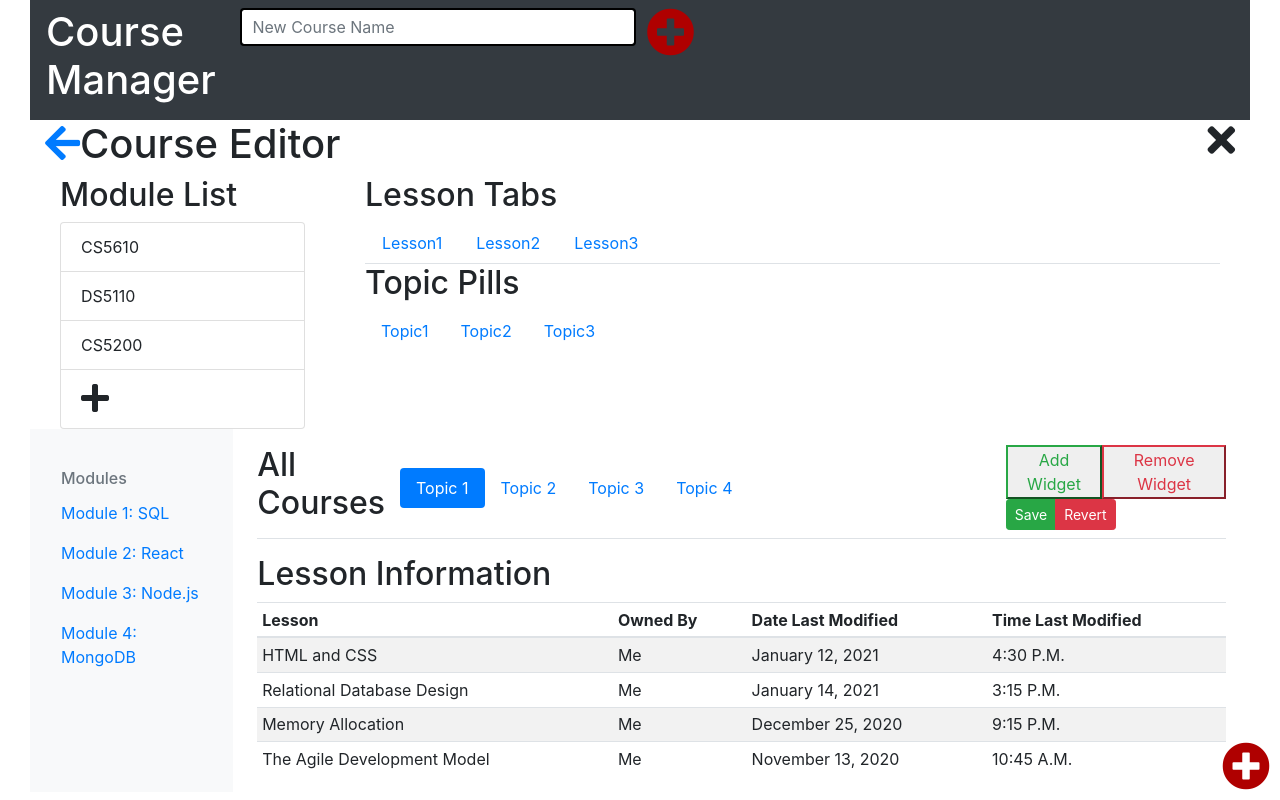
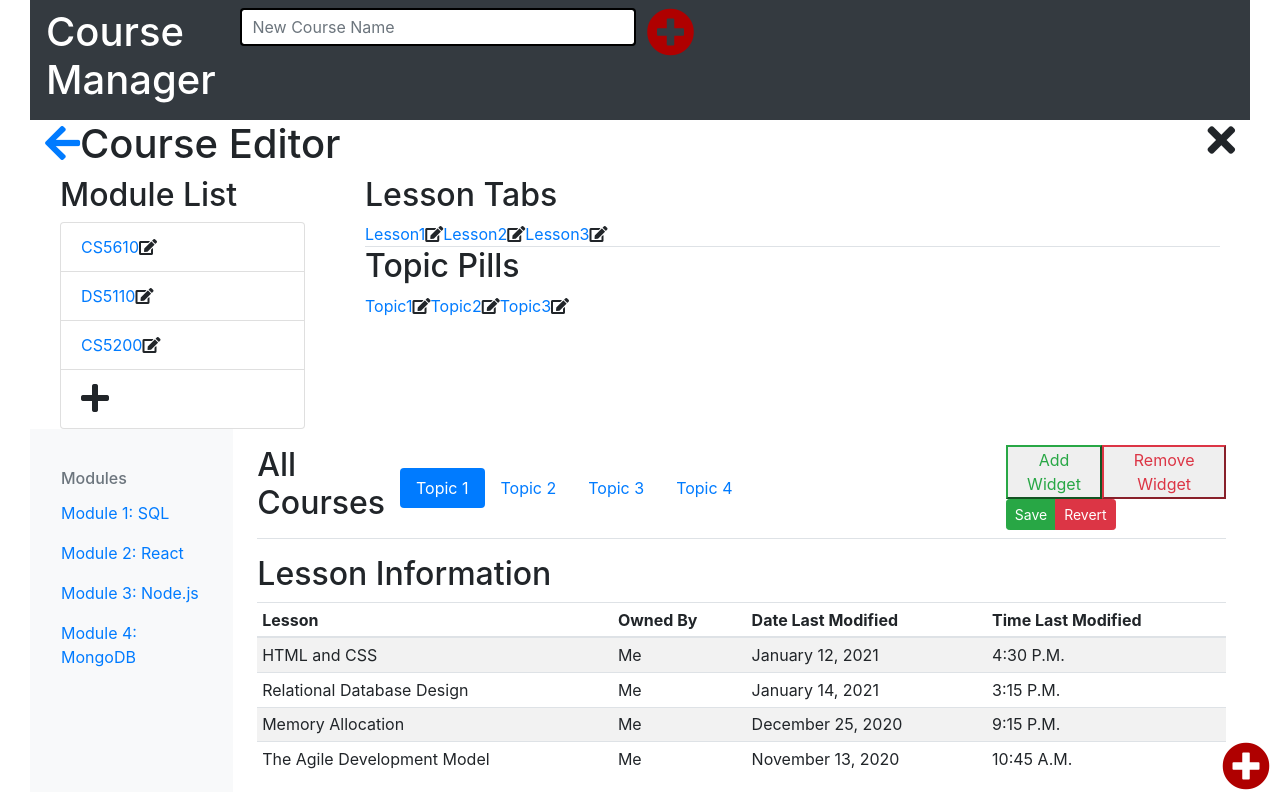
Before and after one commit to salehi-s/wbdv-sp21-sina-salehi-client-react2, a React (Create React App) app: page /courses/editor in a window 1280 px wide. Built offline with nearby package versions, Linux system fonts and the light colour scheme; no server answers.

Commit message:
Write dispatch properties and functions and add corresponding input parameters to Module List, Lesson Tabs, and Topic Pills.  Add Module Service, Lesson Service, and Topic Service (init)

```diff
--- a/src/components/course-editor/lesson-tabs.js
+++ b/src/components/course-editor/lesson-tabs.js
@@ -1,9 +1,14 @@
 import React from 'react'
 import {connect} from 'react-redux'
+import EditableItem from '../editable-item'
 
 const LessonTabs = ({
     lessons = [],
-    createLesson
+    createLesson,
+    findLessonsForModule,
+    findLesson,
+    updateLesson,
+    deleteLesson
 }) =>
     <div className = "container-fluid">
         <h2>Lesson Tabs</h2>
@@ -11,10 +16,7 @@ const LessonTabs = ({
             {
                 lessons.map(lesson =>
                     <li className = "nav-item">
-                        <a className = "nav-link"
-                           href = "#">
-                            {lesson.title}
-                        </a>
+                        <EditableItem item = {lesson}/>
                     </li>
                 )
             }
@@ -30,6 +32,18 @@ const stpm = (state) => ({
 const dtpm = (dispatch) => ({
     createLesson: () => {
         dispatch({type: "CREATE_LESSON"})
+    },
+    findLessonsForModule: () => {
+        dispatch({type: "FIND_LESSONS_FOR_MODULE"})
+    },
+    findLesson: () => {
+        dispatch({type: "FIND_LESSON"})
+    },
+    updateLesson: (newItem) => {
+        dispatch({type: "UPDATE_LESSON"})
+    },
+    deleteLesson: () => {
+        dispatch({type: "DELETE_LESSON"})
     }
 })
 
--- a/src/components/course-editor/module-list.js
+++ b/src/components/course-editor/module-list.js
@@ -1,9 +1,14 @@
 import React from 'react'
 import {connect} from 'react-redux'
+import EditableItem from '../editable-item'
 
 const ModuleList = ({
     modules = [],
-    createModule
+    createModule,
+    findModulesForCourse,
+    findModule,
+    updateModule,
+    deleteModule
 }) =>
     <div className = "container-fluid">
         <h2>Module List</h2>
@@ -11,7 +16,8 @@ const ModuleList = ({
             {
                 modules.map(module =>
                     <li className = "list-group-item">
-                        {module.title}
+                        <EditableItem item = {module}
+                                      updateItem = {updateModule}/>
                     </li>
                 )
             }
@@ -31,6 +37,18 @@ const stpm = (state) => ({
 const dtpm = (dispatch) => ({
     createModule: () => {
         dispatch({type: "CREATE_MODULE"})
+    },
+    findModulesForCourse: () => {
+        dispatch({type: "FIND_MODULES_FOR_COURSE"})
+    },
+    findModule: () => {
+        dispatch({type: "FIND_MODULE"})
+    },
+    updateModule: (newItem) => {
+        dispatch({type: "UPDATE_MODULE"})
+    },
+    deleteModule: () => {
+        dispatch({type: "DELETE_MODULE"})
     }
 })
 
--- a/src/components/course-editor/topic-pills.js
+++ b/src/components/course-editor/topic-pills.js
@@ -1,9 +1,14 @@
 import React from 'react'
 import {connect} from 'react-redux'
+import EditableItem from '../editable-item'
 
 const TopicPills = ({
     topics = [],
-    createTopic
+    createTopic,
+    findTopicsForLesson,
+    findTopic,
+    updateTopic,
+    deleteTopic
 }) =>
     <div className = "container-fluid">
         <h2>Topic Pills</h2>
@@ -11,10 +16,7 @@ const TopicPills = ({
             {
                 topics.map(topic =>
                     <li className = "nav-item">
-                        <a className = "nav-link"
-                           href = "#">
-                            {topic.title}
-                        </a>
+                        <EditableItem item = {topic}/>
                     </li>
                 )
             }
@@ -30,6 +32,18 @@ const stpm = (state) => ({
 const dtpm = (dispatch) => ({
     createTopic: () => {
         dispatch({type: "CREATE_TOPIC"})
+    },
+    findTopicsForLesson: () => {
+        dispatch({type: "FIND_TOPICS_FOR_LESSON"})
+    },
+    findTopic: () => {
+        dispatch({type: "FIND_TOPIC"})
+    },
+    updateTopic: (newItem) => {
+        dispatch({type: "UPDATE_TOPIC"})
+    },
+    deleteTopic: () => {
+        dispatch({type: "DELETE_TOPIC"})
     }
 })
 
--- a/src/components/editable-item.js
+++ b/src/components/editable-item.js
@@ -1,8 +1,41 @@
-import React from 'react'
+import React, {useState} from 'react'
+import {Link} from 'react-router-dom'
 
-const EditableItem = ({item}) =>
-    <>
-        {item.title}
-    </>
+const EditableItem = ({
+    item,
+    updateItem
+}) => {
+    const [editing, setEditing] = useState(false)
+    const [itemCache, setItemCache] = useState(item)
+    return (
+        <>
+            {
+                !editing &&
+                <>
+                    <Link to="/">
+                        {item.title}
+                    </Link>
+                    <i className="fas fa-edit"
+                       onClick = {() => setEditing(true)}/>
+                </>
+            }
+            {
+                editing &&
+                <>
+                    <input value = {itemCache.title}
+                           onChange = {(e) => setItemCache({...itemCache,
+                                                                                            title: e.target.value})}/>
+                    <i className="fas fa-check"
+                       onClick = {() => {
+                           setEditing(false)
+                           updateItem(itemCache)
+                       }}
+                    />
+                    <i className="fas fa-times"/>
+                </>
+            }
+        </>
+    )
+}
 
 export default EditableItem
```
Also changed, not shown: src/services/lesson-service.js (added), src/services/module-service.js (added), src/services/topic-service.js (added).
